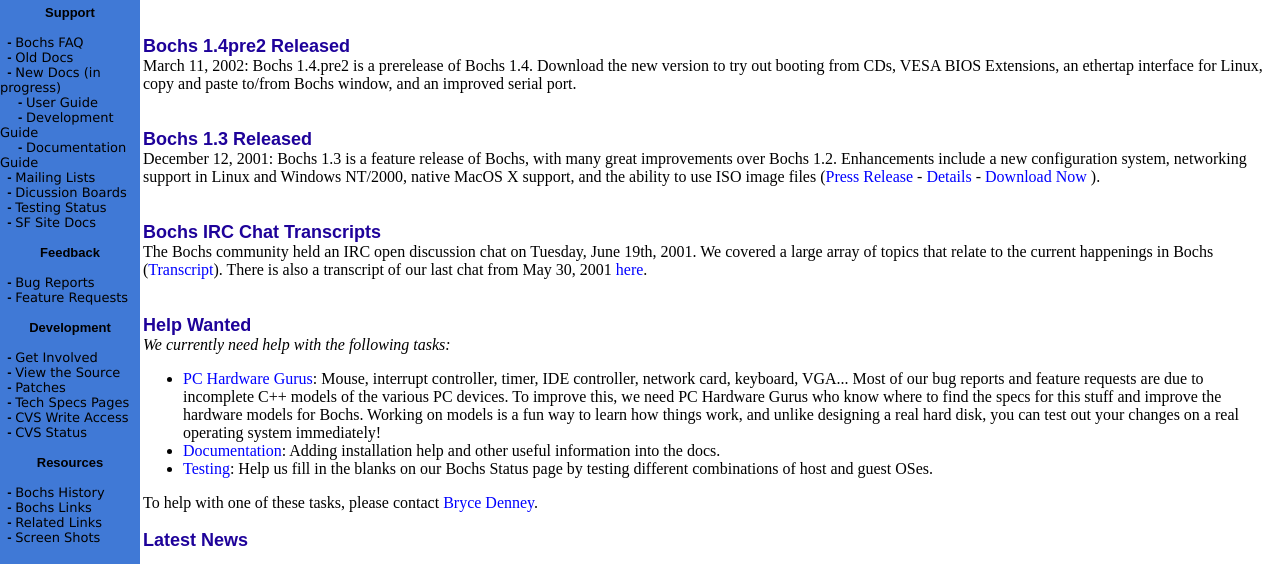
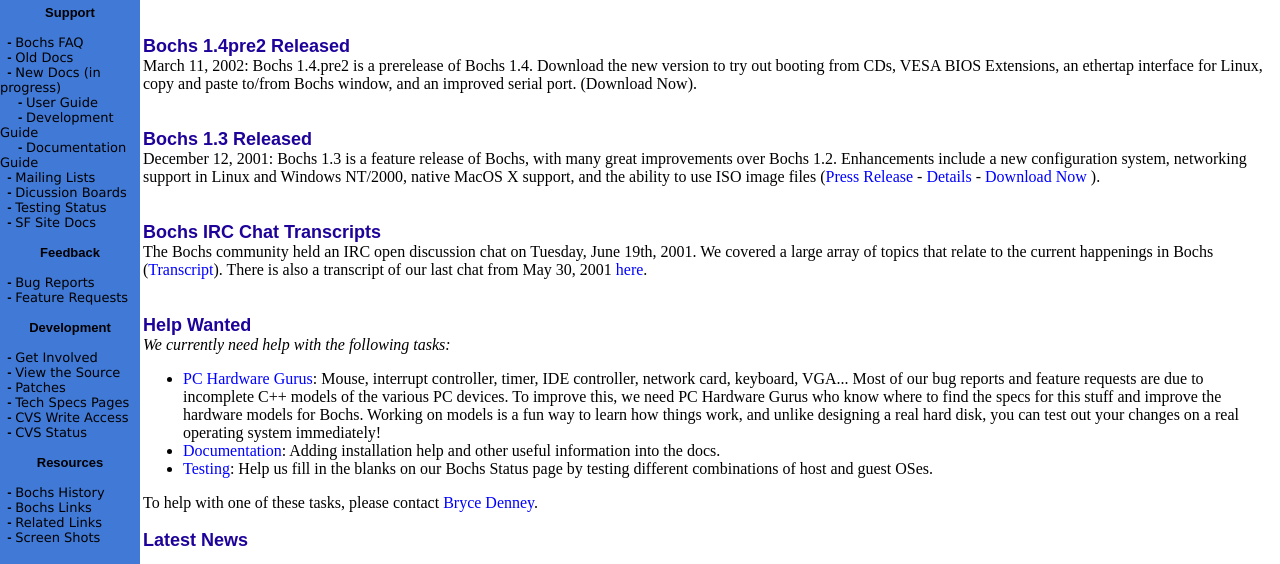
Before and after one commit to flowztul/pandoras_bochs, a plain HTML site: page sfsite/index.html in a window 1280 px wide. Shown: the part 353-917 px from the top of the page. Drawn offline with nearby package versions, Linux system fonts and the light colour scheme; files that its build step writes are made by us from their sources.

Commit message:
add link to new prerel
git-svn-id: svn://svn.code.sf.net/p/bochs/code/trunk@1992 6c8e4198-a580-4521-a02f-c9ae86df1db9

```diff
--- a/sfsite/index.html
+++ b/sfsite/index.html
@@ -26,7 +26,7 @@
 March 11, 2002: Bochs 1.4.pre2 is a prerelease of Bochs 1.4.  Download the new
 version to try out booting from CDs, VESA BIOS Extensions, an ethertap
 interface for Linux, copy and paste to/from Bochs window, and an improved
-serial port.
+serial port.  (<href="http://sourceforge.net/project/showfiles.php?group_id=12580&release_id=79122">Download Now</a>).
 
 <BR><BR><BR>
 <font face="arial, helvetica" color="#1e029a" size="4"><b>Bochs 1.3 Released</b></font><BR>
```
